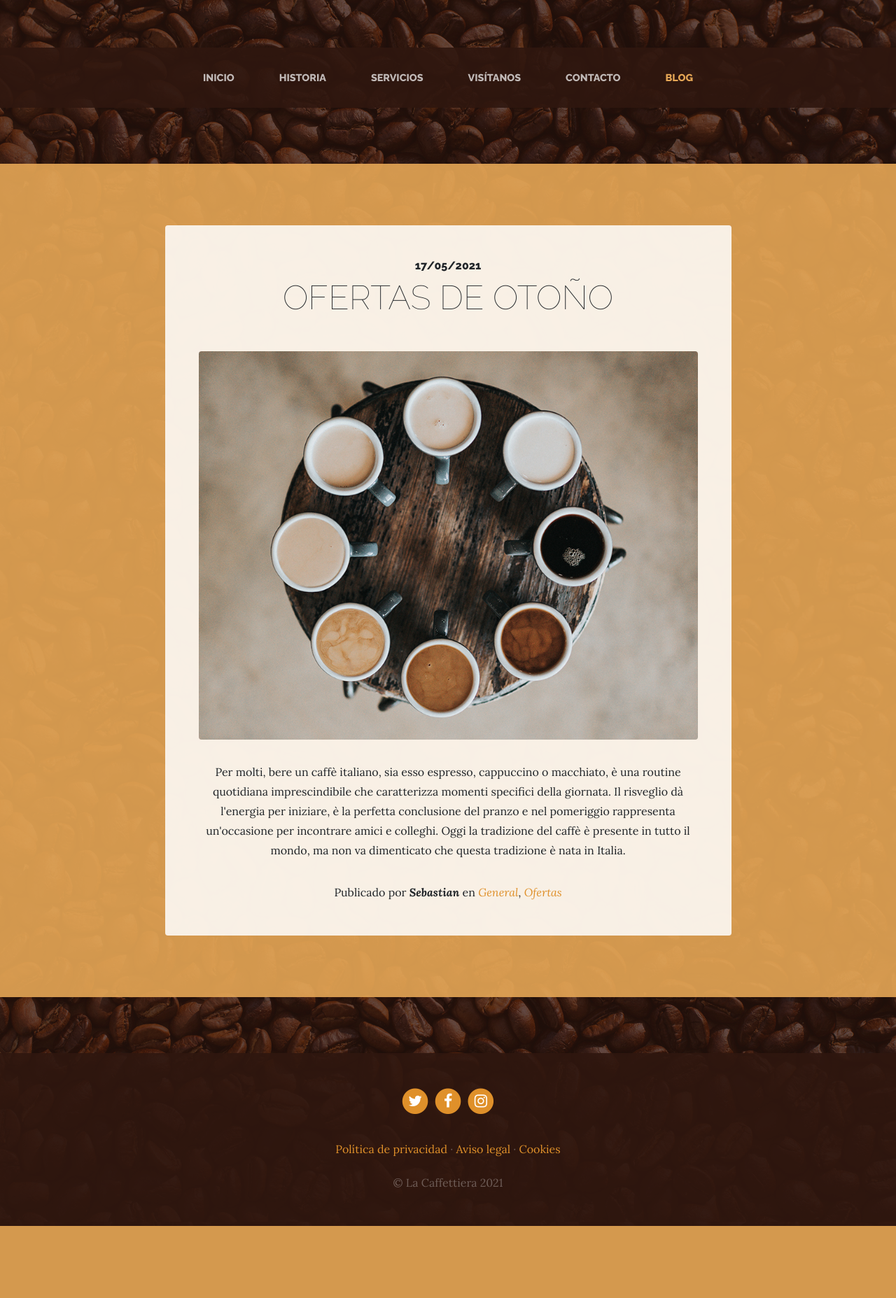
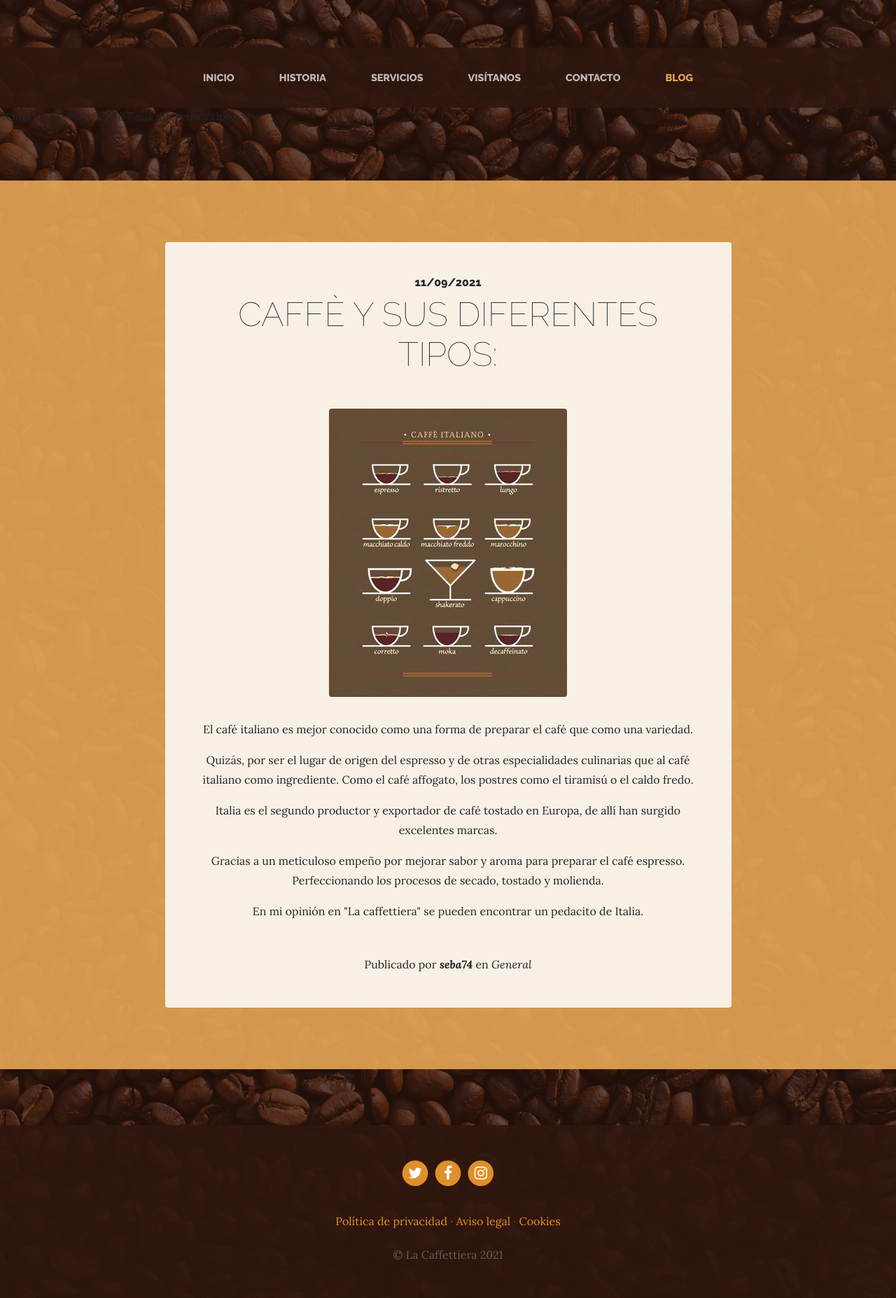
Before and after one commit to CynthiaVM/caffetteria21, a Django app: page /blog/ in a window 1280 px wide. Shown: the part 206-2061 px from the top of the page at 70% size. Before the commit the page ends 1958 px from the top, so only its background shows below. Run offline with Django 3.2, Linux system fonts and the light colour scheme; data comes from the database, SQL or seed files in the repository; both versions use the stored data as it was after the commit; some libraries are stand-ins or nearby versions.

Commit message:
blog finalizado

```diff
--- a/blog/models.py
+++ b/blog/models.py
@@ -28,5 +28,11 @@
         verbose_name = 'Posteo'
         verbose_name_plural = 'Posteos'
 
+
+    #class Meta:
+        #verbose_name = "Post"
+        #verbose_name_plural = "Post"
+        #ordering = ['-created']
+
     def __str__(self) -> str:
         return self.title
--- /dev/null
+++ b/blog/templates/blog/blog.html
@@ -0,0 +1,32 @@
+{% extends "core/base.html" %}
+
+{% load static %}
+
+{% block title %}Blog{% endblock %}
+
+{% block content %}
+{% for post in posteos %}
+{{ posteos }}
+  <section class="page-section cta">
+    <div class="container">
+      <div class="row">
+        <div class="col-xl-9 mx-auto">
+          <div class="cta-innerv text-center rounded">
+            <h2 class="section-heading mb-5">
+              <span class="section-heading-upper"> {{post.published|date:"SHORT_DATE_FORMAT"}} </span>
+              <span class="section-heading-lower"> {{post.title}} </span>
+            </h2>
+            <p class="mb-0">
+              <img class="mx-auto d-flex rounded img-fluid mb-3 mb-lg-0" src="{{ post.image.url }}" alt="">
+            </p>
+            <p class="mb-0 mbt">{{post.content|linebreaks}}</p>
+            <p class="mb-0 mbt">
+              <span class="section-heading-under">Publicado por <em><b> {{post.author}} </b></em> en <em> {{post.categories.all|join:" , "}}  <a</a></em></span>
+            </p>
+          </div>
+        </div>
+      </div>
+    </div>
+  </section>
+  {% endfor %}
+{% endblock content %}
--- /dev/null
+++ b/blog/urls.py
@@ -0,0 +1,7 @@
+
+from django.urls import path
+from blog import views
+
+urlpatterns = [
+    path('', views.blog, name="blog"),
+    ]
--- a/blog/views.py
+++ b/blog/views.py
@@ -1,3 +1,6 @@
 from django.shortcuts import render
+from .models import Post
 
-# Create your views here.
+def blog(request):
+    _all_posts= Post.objects.all()
+    return render(request, "blog/blog.html",{"posteos":_all_posts})
--- a/cafeteria/urls.py
+++ b/cafeteria/urls.py
@@ -6,6 +6,8 @@
 urlpatterns = [
     # PATH Admin
     path('admin/', admin.site.urls),
+    #PATH blog
+    path('blog/', include('blog.urls') ),
     # PATH core
     path('', include('core.urls') ),
     # PATH services
--- a/core/templates/core/blog.html
+++ /dev/null
@@ -1,32 +0,0 @@
-{% extends "core/base.html" %}
-
-{% load static %}
-
-{% block title %}Blog{% endblock %}
-
-
-{% block content %}
-  <section class="page-section cta">
-    <div class="container">
-      <div class="row">
-        <div class="col-xl-9 mx-auto">
-          <div class="cta-innerv text-center rounded">
-            <h2 class="section-heading mb-5">
-              <span class="section-heading-upper">17/05/2021</span>
-              <span class="section-heading-lower">Ofertas de otoño</span>
-            </h2>
-            <p class="mb-0">
-              <img class="mx-auto d-flex rounded img-fluid mb-3 mb-lg-0" src="{% static 'core/img/products-01.jpg' %}" alt="">
-            </p>
-            <p class="mb-0 mbt">
-              Per molti, bere un caffè italiano, sia esso espresso, cappuccino o macchiato, è una routine quotidiana imprescindibile che caratterizza momenti specifici della giornata. Il risveglio dà l'energia per iniziare, è la perfetta conclusione del pranzo e nel pomeriggio rappresenta un'occasione per incontrare amici e colleghi. Oggi la tradizione del caffè è presente in tutto il mondo, ma non va dimenticato che questa tradizione è nata in Italia.
-            </p>
-            <p class="mb-0 mbt">
-              <span class="section-heading-under">Publicado por <em><b>Sebastian</b></em> en <em><a href="#" class="link">General</a>, <a href="#" class="link">Ofertas</a></em></span>
-            </p>
-          </div>
-        </div>
-      </div>
-    </div>
-  </section>
-{% endblock content %}
--- a/core/templates/core/home.html
+++ b/core/templates/core/home.html
@@ -11,7 +11,6 @@
       <div class="container">
         <div class="intro">
           <img class="intro-img img-fluid mb-3 mb-lg-0 rounded" src="{% static 'core/img/intro.jpg' %}" alt="">
-          <link rel="shortcut icon" href="favicon.ico">
           <div class="intro-text left-0 text-center bg-faded p-5 rounded">
             <h2 class="section-heading mb-4">
               <span class="section-heading-upper">Déjate sorprender</span>
--- a/core/urls.py
+++ b/core/urls.py
@@ -4,7 +4,7 @@
 urlpatterns = [
     path('',views.home, name="home"),
     path('about/',views.about, name="about"),
-    path('blog/',views.blog, name="blog"),
+    #path('blog/',views.blog, name="blog"),
     path('contact/',views.contact, name="contact"),
     path('sample/',views.sample, name="sample"),
     path('store/',views.store, name="store"),
```
Also changed, not shown: blog/admin.py (+9 -0 lines), blog/migrations/0002_alter_post_options.py (added), db.sqlite3.
